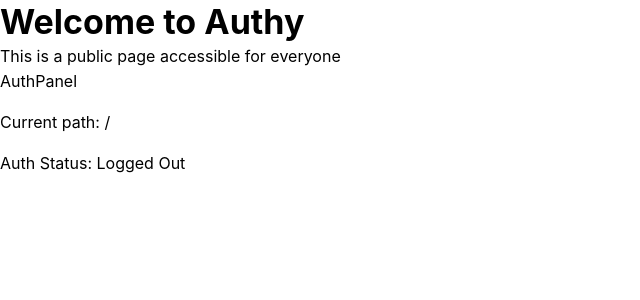
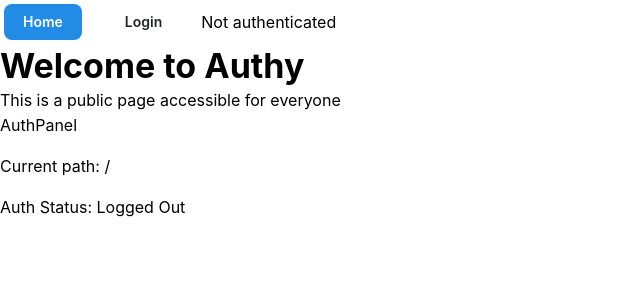
Before and after one commit to sadeqismailzadeh/authy, a Next.js app: page / in a window 1280 px wide. Shown: the top 300 px of the page, without its empty margins (0-640 px from the left). Built offline with nearby package versions, Linux system fonts and the light colour scheme; no server answers.

Commit message:
add Header and NavLink components for navigation and authentication display

```diff
--- a/app/layout.tsx
+++ b/app/layout.tsx
@@ -3,6 +3,7 @@ import '@mantine/core/styles.css';
 import React from 'react';
 import {mantineHtmlProps, MantineProvider } from '@mantine/core';
 import { theme } from '../theme';
+import Header from '@/components/header';
 
 export const metadata = {
   title: 'Mantine Next.js template',
@@ -20,7 +21,10 @@ export default function RootLayout({ children }: { children: any }) {
         />
       </head>
       <body>
-        <MantineProvider theme={theme}>{children}</MantineProvider>
+        <MantineProvider theme={theme}>
+          <Header/>
+          {children}
+          </MantineProvider>
       </body>
     </html>
   );
--- /dev/null
+++ b/components/header.tsx
@@ -0,0 +1,24 @@
+import React from 'react';
+// import NavLink from 'next/link';
+import { Group, Text } from '@mantine/core';
+import { auth } from '@/auth';
+import NavLink from './nav-link';
+
+export default async function Header() {
+  const session = await auth();
+  return (
+    <>
+      <Group>
+        <NavLink href="/">Home</NavLink>
+        {session ? (
+          <>
+            <NavLink href="/dashboard">Dashboard</NavLink>
+          </>
+        ) : (
+          <NavLink href="/login">Login</NavLink>
+        )}
+        <Text>{session ? 'Authenticated' : 'Not authenticated'} </Text>
+      </Group>
+    </>
+  );
+}
--- /dev/null
+++ b/components/nav-link.tsx
@@ -0,0 +1,25 @@
+'use client'
+import React from 'react';
+import Link from 'next/link';
+import { usePathname } from 'next/navigation';
+import { Anchor, Button } from '@mantine/core';
+
+export default function NavLink({ href, children }: { href: string; children: React.ReactNode;}) {
+  const pathname = usePathname();
+  const isActive = pathname === href;
+
+  return (
+    <>
+      <Button
+        component={Link}
+        href={href}
+        variant={isActive ? 'filled' : 'subtle'}
+        color={isActive ? 'blue' : 'gray'}
+        size="sm"
+        m={4}
+      >
+        {children}
+      </Button>
+    </>
+  );
+}
```
